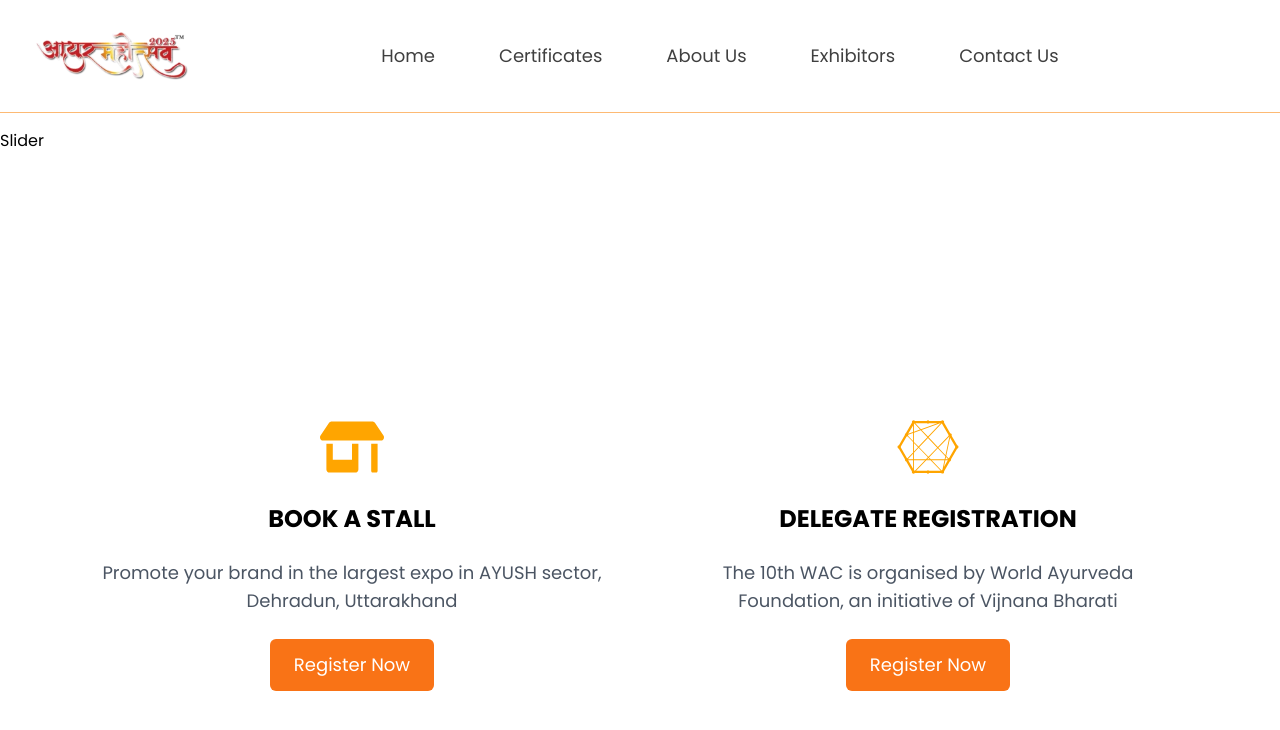
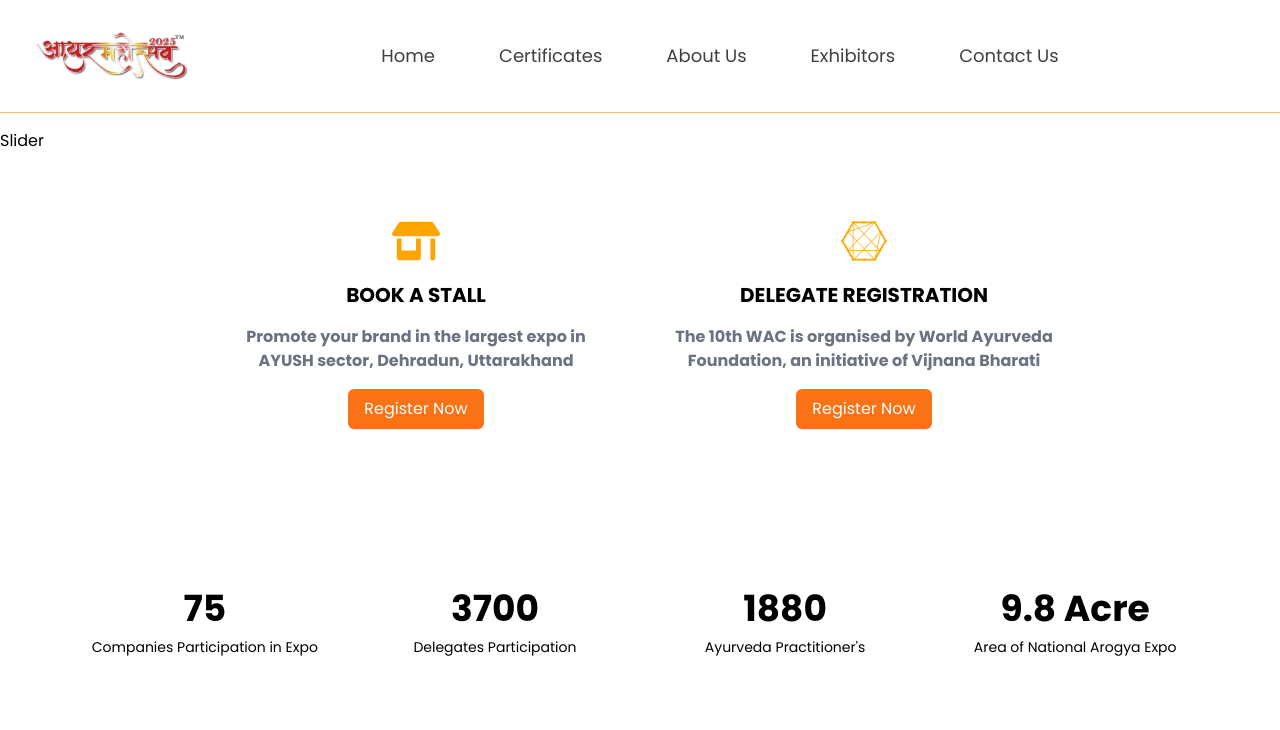
Before and after one commit to loremdev2/Ayurmahotsava-freelancing-UI, a Next.js app: page / in a window 1280 px wide. Shown: the top 730 px of the page. Built offline with nearby package versions, Linux system fonts and the light colour scheme.

Commit message:
Add ExpoStatistics component and update Section_2 layout

```diff
--- /dev/null
+++ b/app/components/HomePage/ExpoStatistics.tsx
@@ -0,0 +1,35 @@
+import React from 'react';
+import Head from 'next/head';
+import 'tailwindcss/tailwind.css';
+
+const ExpoStatistics: React.FC = () => {
+    return (
+        <>
+            <Head>
+                <title>Expo Statistics</title>
+            </Head>
+            <div className="flex items-center justify-center py-16">
+                <div className="grid grid-cols-2 gap-8 p-8 md:grid-cols-4 md:gap-16">
+                    <div className="text-center">
+                        <p className="text-4xl font-bold">75</p>
+                        <p className="mt-2 text-sm">Companies Participation in Expo</p>
+                    </div>
+                    <div className="text-center">
+                        <p className="text-4xl font-bold">3700</p>
+                        <p className="mt-2 text-sm">Delegates Participation</p>
+                    </div>
+                    <div className="text-center">
+                        <p className="text-4xl font-bold">1880</p>
+                        <p className="mt-2 text-sm">Ayurveda Practitioner's</p>
+                    </div>
+                    <div className="text-center">
+                        <p className="text-4xl font-bold">9.8 Acre</p>
+                        <p className="mt-2 text-sm">Area of National Arogya Expo</p>
+                    </div>
+                </div>
+            </div>
+        </>
+    );
+};
+
+export default ExpoStatistics;
--- a/app/components/HomePage/Section_2.tsx
+++ b/app/components/HomePage/Section_2.tsx
@@ -4,31 +4,31 @@
 
 const Section_2: React.FC = () => {
     return (
-        <div className="flex flex-col lg:flex-row justify-center items-center gap-16 p-16 min-h-screen">
+        <div className="flex flex-col lg:flex-row justify-center items-center gap-16 p-16">
             {/* Book a Stall Section */}
-            <div className="flex flex-col items-center text-center gap-6 max-w-md lg:max-w-lg">
+            <div className="flex flex-col items-center text-center gap-4 max-w-sm">
                 <div className="text-orange-500">
-                    <BookStall className="w-16 h-16 text-orange-500" />
+                    <BookStall className="w-12 h-12 text-orange-500" />
                 </div>
-                <h2 className="text-2xl font-bold">BOOK A STALL</h2>
-                <p className="text-gray-600 text-lg">
-                    Promote your brand in the largest expo in AYUSH sector, Dehradun, Uttarakhand
+                <h2 className="text-xl font-bold ">BOOK A STALL</h2>
+                <p className="text-gray-500">
+                    <strong>Promote your brand in the largest expo in AYUSH sector, Dehradun, Uttarakhand</strong>
                 </p>
-                <button className="bg-orange-500 text-white py-3 px-6 rounded-md hover:bg-orange-600 text-lg">
+                <button className="bg-orange-500 text-white py-2 px-4 rounded-md hover:bg-orange-600">
                     Register Now
                 </button>
             </div>
 
             {/* Delegate Registration Section */}
-            <div className="flex flex-col items-center text-center gap-6 max-w-md lg:max-w-lg">
+            <div className="flex flex-col items-center text-center gap-4 max-w-sm">
                 <div className="text-orange-500">
-                    <RegisterStallIcon className="w-16 h-16 text-orange-500" />
+                    <RegisterStallIcon className="w-12 h-12 text-orange-500" />
                 </div>
-                <h2 className="text-2xl font-bold">DELEGATE REGISTRATION</h2>
-                <p className="text-gray-600 text-lg">
-                    The 10th WAC is organised by World Ayurveda Foundation, an initiative of Vijnana Bharati
+                <h2 className="text-xl font-bold">DELEGATE REGISTRATION</h2>
+                <p className="text-gray-500">
+                    <strong>The 10th WAC is organised by World Ayurveda Foundation, an initiative of Vijnana Bharati</strong>
                 </p>
-                <button className="bg-orange-500 text-white py-3 px-6 rounded-md hover:bg-orange-600 text-lg">
+                <button className="bg-orange-500 text-white py-2 px-4 rounded-md hover:bg-orange-600">
                     Register Now
                 </button>
             </div>
--- a/app/page.tsx
+++ b/app/page.tsx
@@ -1,5 +1,6 @@
 import Section_2 from "./components/HomePage/Section_2";
 import Slider from "./components/HomePage/Slider";
+import ExpoStatistics from "./components/HomePage/ExpoStatistics";
 
 const Home = () => {
   return (
@@ -7,6 +8,7 @@
       <main>
         <Slider />
         <Section_2 />
+        <ExpoStatistics />
 
       </main>
     </div>
```
